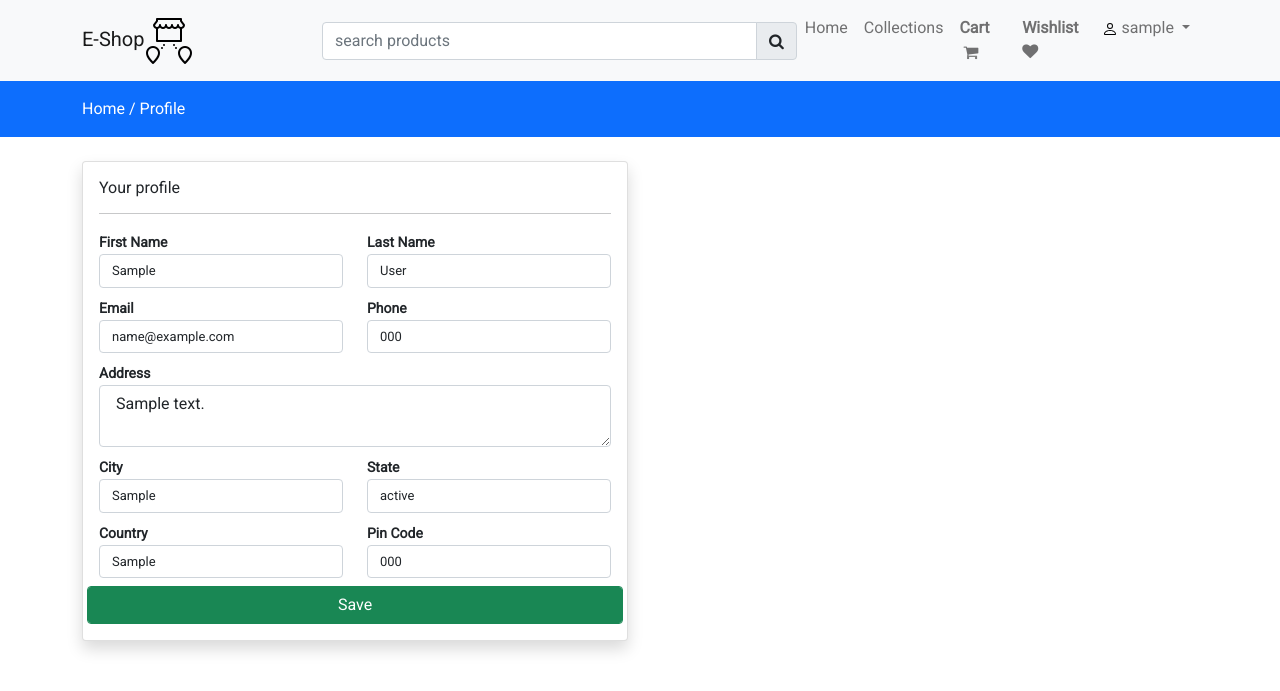
After one commit to leon019i/web_based_information_system_E-commerce, a Django app: page /profile in a window 1280 px wide. The commit adds this page. Shown: the top 691 px of the page. Run offline with Django 4.2, Linux system fonts and the light colour scheme; a user stored in the database is signed in; tables that the repository leaves empty hold one stand-in row (values such as "Sample post"); data that the repository does not hold is empty; some libraries are stand-ins or nearby versions.

Commit message:
added profile page, with fname and lname in models, mark: fixed some bugs

```diff
--- a/E-commerce/store/controller/order.py
+++ b/E-commerce/store/controller/order.py
@@ -11,5 +11,5 @@ def index(request):
 def vieworder(request, t_no):
     order = Order.objects.filter(tracking_no = t_no).filter(user=request.user).first()
     orderitems= OrderItem.objects.filter(order=order)
-    contexr = {'order':order, 'orderitems':orderitems}
+    context = {'order':order, 'orderitems':orderitems}
     return render(request, "store/orders/view.html",context)
--- a/E-commerce/store/models.py
+++ b/E-commerce/store/models.py
@@ -131,6 +131,8 @@ class OrderItem(models.Model):
 
 class Profile(models.Model):
     user=models.OneToOneField(account.Account,on_delete=models.CASCADE)
+    first_name= models.CharField(max_length=150,null=False, default='')
+    last_name= models.CharField(max_length=150,null=False, default='')
     phone=models.CharField(max_length=150,null=False)
     address=models.TextField(null=False)
     city=models.CharField(max_length=150,null=False)
--- a/E-commerce/store/templates/store/checkout.html
+++ b/E-commerce/store/templates/store/checkout.html
@@ -21,14 +21,14 @@
 
 
                                 <label for="">First Name</label>
-                                <input type="text" required class="form-control" value="{{ request.user.first_name }}"
+                                <input type="text" required class="form-control" value="{{ userprofile.first_name }}"
                                     name="fname" placeholder="Enter first name">
                             </div>
                             <div class="col-md-6">
 
 
                                 <label for="">Last Name</label>
-                                <input type="text" required class="form-control" value="{{ request.user.last_name }}"
+                                <input type="text" required class="form-control" value="{{ userprofile.last_name }}"
                                     name="lname" placeholder="Enter last name">
                             </div>
                             <div class="col-md-6 mt-2">
--- a/E-commerce/store/templates/store/inc/navbar.html
+++ b/E-commerce/store/templates/store/inc/navbar.html
@@ -53,7 +53,7 @@
                             <a class="dropdown-item" href="{% url 'myorders'%}">My Orders</a>
                         </li>
                         <li>
-                            <a class="dropdown-item" href="{% url 'checkout' %}">Profile</a>
+                            <a class="dropdown-item" href="{% url 'profile' %}">Profile</a>
                         </li>
                         <li>
                             <hr class="dropdown-divider">
--- a/E-commerce/store/templates/store/orders/index.html
+++ b/E-commerce/store/templates/store/orders/index.html
@@ -1,6 +1,5 @@
 {% extends 'store/layouts/main.html' %}
 {% block content %}
-    My orders
     <div class="py-3 bg-primary">
         <div class="container">
             <a class="text-white" href="{% url 'home' %}">Home /</a>
--- /dev/null
+++ b/E-commerce/store/templates/store/profile.html
@@ -0,0 +1,90 @@
+{% extends 'store/layouts/main.html' %}
+{% block content %}
+<div class="py-3 bg-primary">
+    <div class="container">
+        <a class="text-white" href="{% url 'home' %}">Home /</a>
+        <a class="text-white" href="{% url 'profile' %}">Profile</a>
+    </div>
+</div>
+<div class="container mt-4">
+    <form action="" method="POST">
+        {% csrf_token %}
+        <div class="row">
+            <div class="col-md-6 ">
+                <div class="card shadow checkoutform">
+                    <div class="card-body">
+
+                        <h6>Your profile</h6>
+                        <hr>
+                        <div class="row">
+                            <div class="col-md-6">
+
+
+                                <label for="">First Name</label>
+                                <input type="text" required class="form-control" value="{{ userprofile.first_name }}"
+                                    name="fname" placeholder="Enter first name">
+                            </div>
+                            <div class="col-md-6">
+
+
+                                <label for="">Last Name</label>
+                                <input type="text" required class="form-control" value="{{ userprofile.last_name }}"
+                                    name="lname" placeholder="Enter last name">
+                            </div>
+                            <div class="col-md-6 mt-2">
+
+                                <label for="">Email</label>
+                                <input type="email" required class="form-control" value="{{ request.user.email }}"
+                                    name="email" placeholder="Enter Email">
+                            </div>
+
+                            <div class="col-md-6 mt-2">
+
+                                <label for="">Phone</label>
+                                <input type="text" required class="form-control" value="{{ userprofile.phone }}"
+                                    name="phone" placeholder="Enter Phone">
+                            </div>
+
+                            <div class="col-md-12 mt-2">
+
+                                <label for="">Address</label>
+                                <textarea class="form-control" required name="address"
+                                    placeholder="Enter your Address"> {{ userprofile.address }} </textarea>
+
+                            </div>
+                            <div class="col-md-6 mt-2">
+
+                                <label for="">City</label>
+                                <input type="text" required class="form-control" value="{{ userprofile.city }}"
+                                    name="city" placeholder="Enter City">
+                            </div>
+                            <div class="col-md-6 mt-2">
+
+                                <label for="">State</label>
+                                <input type="text" required class="form-control" value="{{ userprofile.state }}"
+                                    name="state" placeholder="Enter State">
+                            </div>
+                            <div class="col-md-6 mt-2">
+
+                                <label for="">Country</label>
+                                <input type="text" required class="form-control" value="{{ userprofile.country }}"
+                                    name="country" placeholder="Enter Country">
+                            </div>
+                            <div class="col-md-6 mt-2">
+
+                                <label for="">Pin Code</label>
+                                <input type="text" required class="form-control" value="{{ userprofile.pincode }}"
+                                    name="pincode" placeholder="Enter Pin Code">
+                            </div>
+                            <button type="submit" class="btn btn-success btn-block form-control mt-2">Save</button>
+                        </div>
+
+                    </div>
+                </div>
+            </div>
+        </div>
+    </form>
+</div>
+
+
+{% endblock content %}
--- a/E-commerce/store/urls.py
+++ b/E-commerce/store/urls.py
@@ -32,13 +32,13 @@ urlpatterns = [
     path('wishlist', wishlist.index, name="wishlist"),
     path('add-to-wishlist', wishlist.addtowishlist, name="addtowishlist"),
     path('delete-wishlist-item', wishlist.deletewishlistitem, name="deletewishlistitem"),
+    path('profile',views.profile, name="profile"),
 
     path('checkout',checkout.index,name="checkout"),
     path('place-order', checkout.placeorder,name="placeorder"),
-    path('my-orders', checkout.orders),
-
     path('my-orders', order.index,name="myorders"),
     path('view-order/<str:t_no>',order.vieworder,name="overview"),
+
     path('activate/(?P<uidb64>[0-9A-Za-z_\-]+)/(?P<token>[0-9A-Za-z]{1,13}-[0-9A-Za-z]{1,20})/', authview.activate, name='activate'),
     path('captcha/', include('captcha.urls')),
 
--- a/E-commerce/store/views.py
+++ b/E-commerce/store/views.py
@@ -10,7 +10,8 @@ from django.http import HttpResponse, JsonResponse
 from django.shortcuts import redirect, render
 from django.core.mail import send_mail
 from account.models import Account
-from .models import Category, Order,  Product , Cart
+from .models import Category, Order,  Product , Cart, Profile
+from django.contrib.auth.decorators import login_required
 # Create your views here.
 
 
@@ -28,6 +29,11 @@ def home(request):
     print(category_product)
     return render(request, "store/index.html",context)
 
+@login_required(login_url='loginpage')
+def profile(request):
+    userprofile=Profile.objects.filter(user=request.user).first()
+    context = {'userprofile': userprofile}
+    return render(request, "store/profile.html", context)
 
 def collections(request):
     category = Category.objects.filter(status=0)
```
Also changed, not shown: E-commerce/store/controller/authview.py (+2 -5 lines), E-commerce/store/controller/checkout.py (+6 -5 lines), E-commerce/store/migrations/0003_profile_first_name_profile_last_name.py (added).
